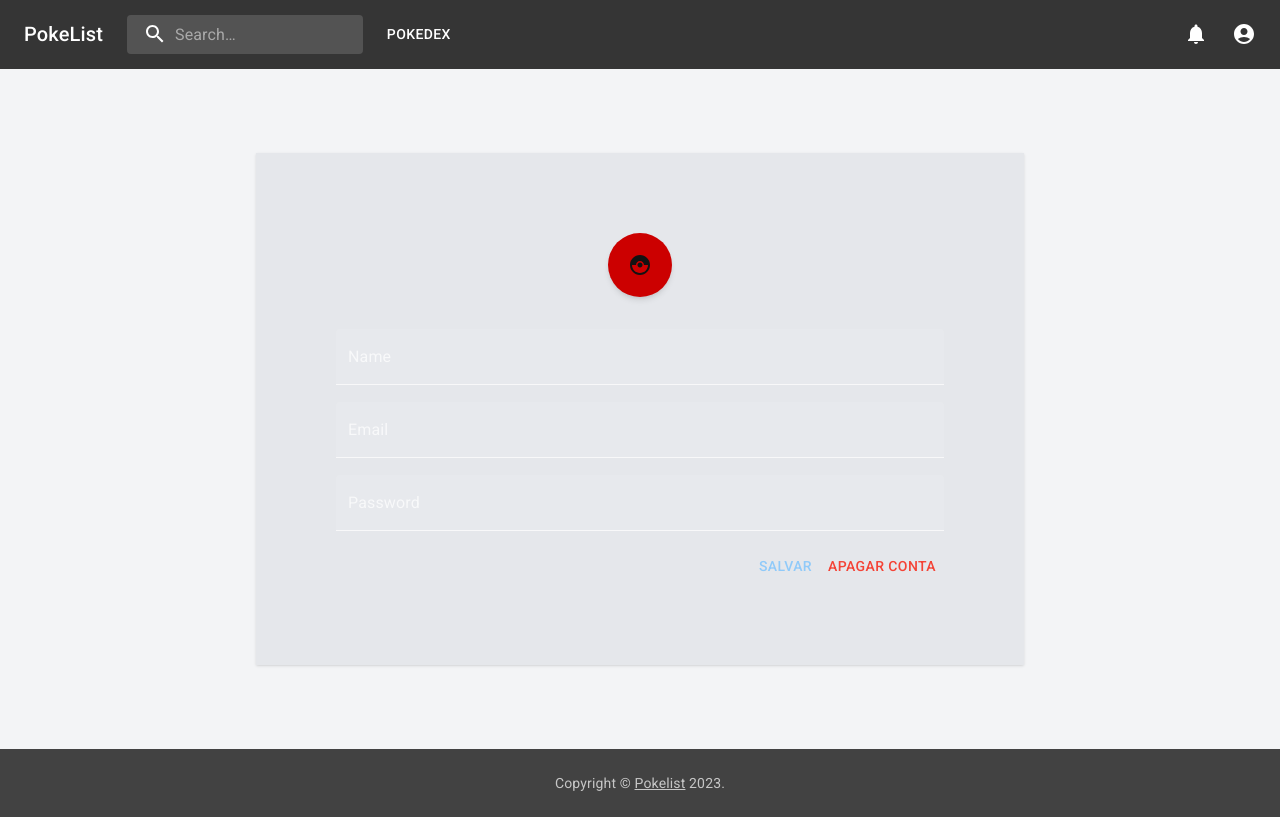
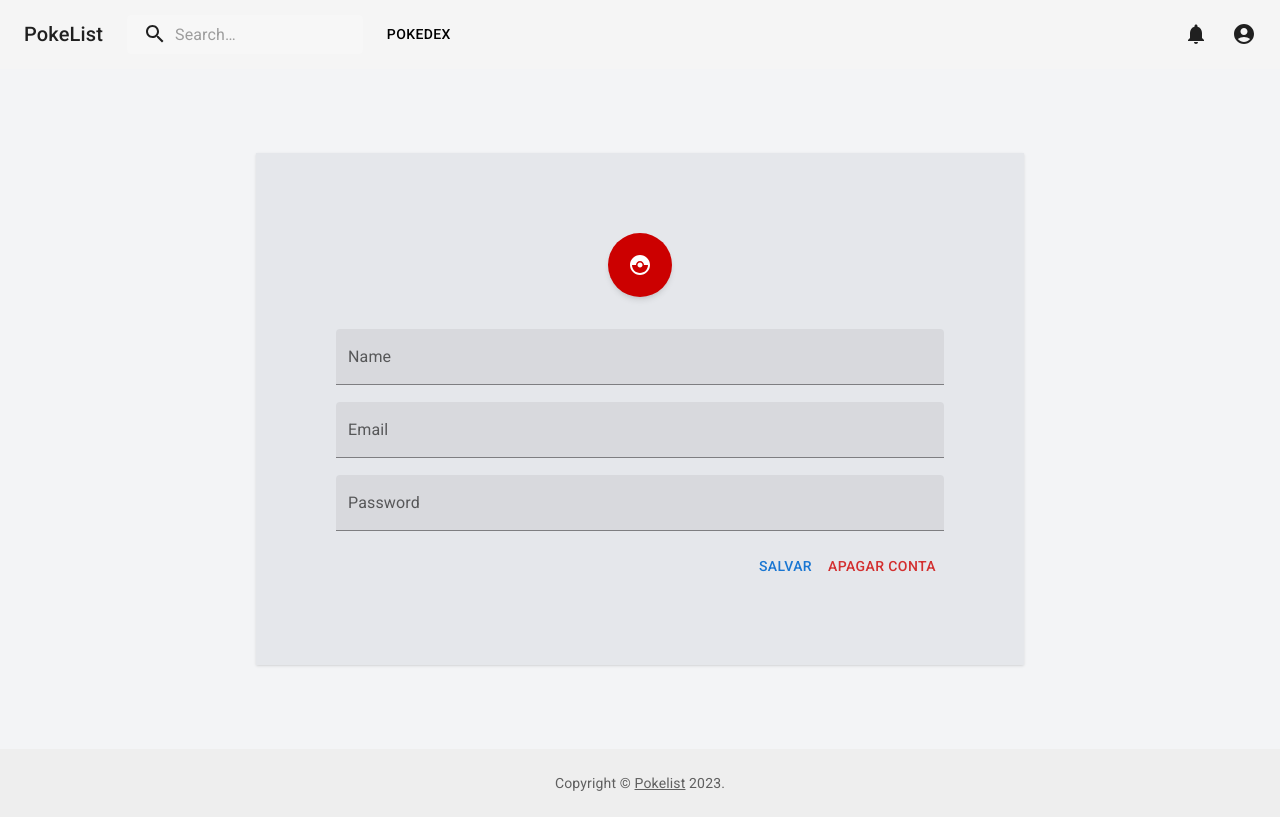
Before and after one commit to aquele-marin/pokelist, a React (Vite) app: page /profile in a window 1280 px wide. Built offline with nearby package versions, Linux system fonts and the light colour scheme.

Commit message:
update: DarkMode on Profile page and fixes

```diff
--- a/index.html
+++ b/index.html
@@ -1,5 +1,5 @@
 <!DOCTYPE html>
-<html lang="en" class="dark">
+<html lang="en">
     <head>
         <meta charset="UTF-8" />
         <link rel="icon" type="image/svg+xml" href="/vite.svg" />
--- a/src/App.tsx
+++ b/src/App.tsx
@@ -1,5 +1,10 @@
 import { BrowserRouter, Routes, Route } from "react-router-dom";
-import { CssBaseline, ThemeProvider, createTheme } from "@mui/material";
+import {
+    CssBaseline,
+    ThemeProvider,
+    createTheme,
+    useMediaQuery,
+} from "@mui/material";
 import { Login } from "./components/pages/login";
 import { Landing } from "./components/pages/landing";
 import { Main } from "./components/pages/main";
@@ -9,7 +14,7 @@ import Box from "@mui/material/Box";
 import { Footer } from "./components/atoms/Footer";
 import { Header } from "./components/atoms/Header";
 import { Pokedex } from "./components/pages/pokedex";
-import { useState, useMemo, createContext } from "react";
+import { useState, useMemo, createContext, useEffect } from "react";
 
 // Deprecated due to react-router-dom upgrade to v6
 // function PrivateRoute({ element, path, exact = false, ...rest }) {
@@ -59,7 +64,14 @@ function Home() {
 }
 
 function App() {
-    const [mode, setMode] = useState<"light" | "dark">("dark");
+    const prefersDarkMode = useMediaQuery("(prefers-color-scheme: dark)");
+    const [mode, setMode] = useState<"light" | "dark">(
+        localStorage.theme !== undefined
+            ? localStorage.theme
+            : prefersDarkMode
+            ? "dark"
+            : "light"
+    );
     const colorMode = useMemo(
         () => ({
             toggleColorMode: () => {
@@ -81,15 +93,19 @@ function App() {
         [mode]
     );
 
-    if (
-        localStorage.theme === "dark" ||
-        (!("theme" in localStorage) &&
-            window.matchMedia("(prefers-color-scheme: dark)").matches)
-    ) {
-        document.documentElement.classList.add("dark");
-    } else {
-        document.documentElement.classList.remove("dark");
-    }
+    useEffect(() => {
+        if (!("theme" in localStorage)) {
+            localStorage.theme = mode;
+        }
+
+        if (mode === "dark") {
+            localStorage.theme = "dark";
+            document.documentElement.classList.add("dark");
+        } else {
+            localStorage.theme = "light";
+            document.documentElement.classList.remove("dark");
+        }
+    }, [mode]);
 
     return (
         <BrowserRouter>
--- a/src/components/atoms/Header/Header.tsx
+++ b/src/components/atoms/Header/Header.tsx
@@ -198,11 +198,10 @@ export function Header() {
                     onClick={handleCloseNavMenu}
                     sx={{
                         my: 2,
-                        color: "white",
                         display: "block",
                     }}
                 >
-                    Pokedex
+                    <p className="text-black dark:text-white">Pokedex</p>
                 </Button>
             </Link>
         </Box>
--- a/src/components/molecules/PokemonModal/PokemonModal.tsx
+++ b/src/components/molecules/PokemonModal/PokemonModal.tsx
@@ -1,5 +1,5 @@
 import { Modal } from "../../atoms/Modal";
-import { Chip, Button } from "@mui/material";
+import { Chip, Button, useTheme } from "@mui/material";
 import {
     Chart,
     RadialLinearScale,
@@ -8,6 +8,16 @@ import {
     Filler,
     Tooltip,
     Legend,
+    ChartData,
+    Colors,
+    CoreChartOptions,
+    PluginChartOptions,
+    BubbleDataPoint,
+    ChartEvent,
+    ChartTypeRegistry,
+    LegendElement,
+    LegendItem,
+    Point,
 } from "chart.js";
 import { Radar } from "react-chartjs-2";
 import { PokemonData } from "../../../types/PokeAPI";
@@ -18,7 +28,8 @@ Chart.register(
     LineElement,
     Filler,
     Tooltip,
-    Legend
+    Legend,
+    Colors
 );
 
 interface PokemonModalProps {
@@ -28,8 +39,9 @@ interface PokemonModalProps {
 }
 
 export function PokemonModal({ data, open, handleClose }: PokemonModalProps) {
+    const theme = useTheme();
     const pokemonName = data.name[0].toUpperCase() + data.name.slice(1);
-    const pokemonStats = {
+    const pokemonStats: ChartData<"radar", number[], string> = {
         labels: data.stats.map(
             (stat) => stat.stat.name[0].toUpperCase() + stat.stat.name.slice(1)
         ),
@@ -37,15 +49,28 @@ export function PokemonModal({ data, open, handleClose }: PokemonModalProps) {
             {
                 label: pokemonName,
                 data: data.stats.map((stat) => stat.base_stat),
-                backgroundColor: "rgba(255, 99, 132, 0.2)",
-                borderColor: "rgba(255, 99, 132, 1)",
+                backgroundColor:
+                    theme.palette.mode === "dark"
+                        ? "rgba(255, 99, 132, 0.2)"
+                        : "rgba(255, 99, 132, 0.5)",
+                borderColor:
+                    theme.palette.mode === "dark"
+                        ? "rgba(255, 99, 132, 1)"
+                        : "rgba(255, 99, 132, 0.5)",
                 borderWidth: 1,
             },
         ],
     };
     const options = {
         responsive: true,
-        plugins: { legend: undefined },
+        plugins: {
+            legend: {
+                display: false,
+            },
+            colors: {
+                enabled: true,
+            },
+        },
         scales: {
             r: {
                 min: 0,
--- a/src/components/pages/profile/Profile.tsx
+++ b/src/components/pages/profile/Profile.tsx
@@ -25,8 +25,8 @@ export function Profile() {
     }
 
     return (
-        <div className="min-h-[85vh] bg-gray-100 flex justify-center items-center">
-            <div className="bg-gray-200 w-[48rem] h-[32rem] shadow flex justify-between items-center flex-col p-20">
+        <div className="min-h-[85vh] bg-gray-100 flex justify-center items-center dark:bg-neutral-900">
+            <div className="bg-gray-200 w-[48rem] h-[32rem] shadow flex justify-between items-center flex-col p-20 dark:bg-neutral-800">
                 <Avatar
                     alt="Profile picture"
                     sx={{ width: "4rem", height: "4rem", bgcolor: "#cc0000" }}
--- a/tailwind.config.js
+++ b/tailwind.config.js
@@ -10,5 +10,6 @@ module.exports = {
             },
         },
     },
+    darkMode: "class",
     plugins: [],
 };
```
